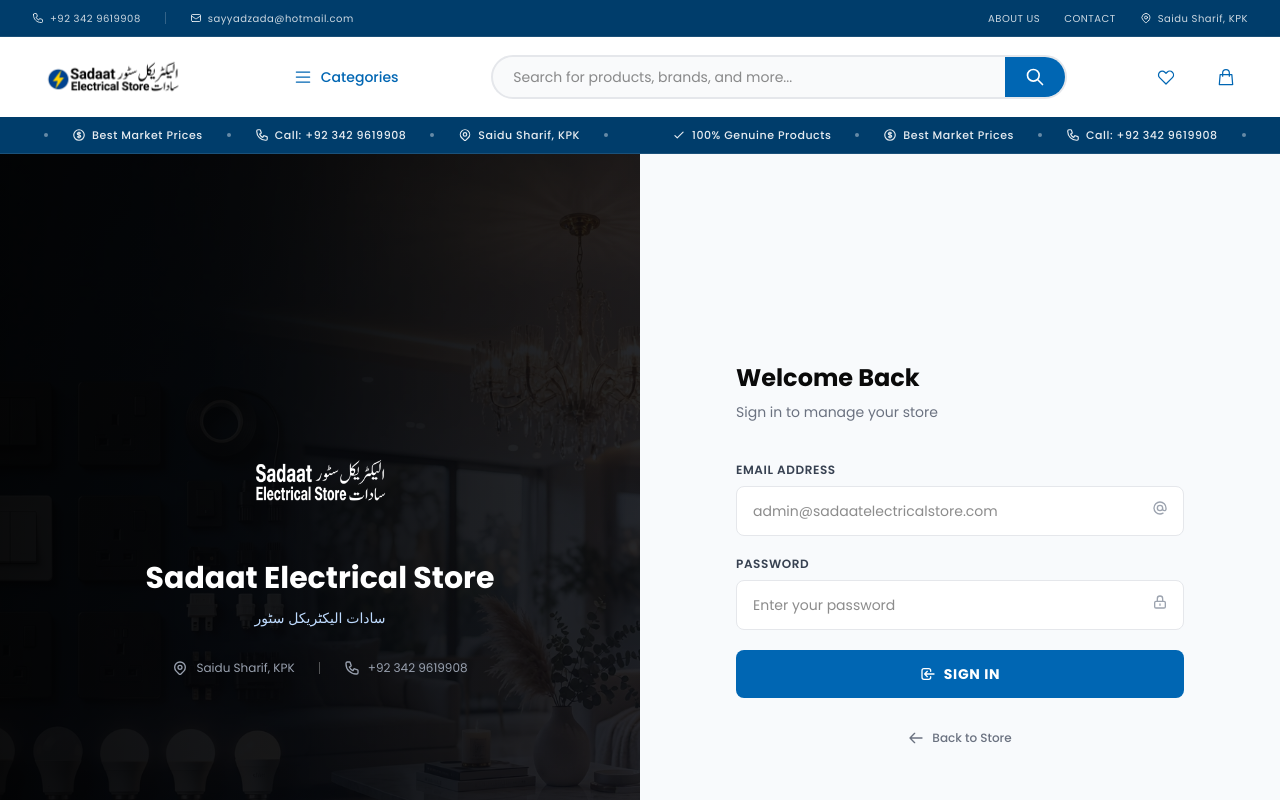
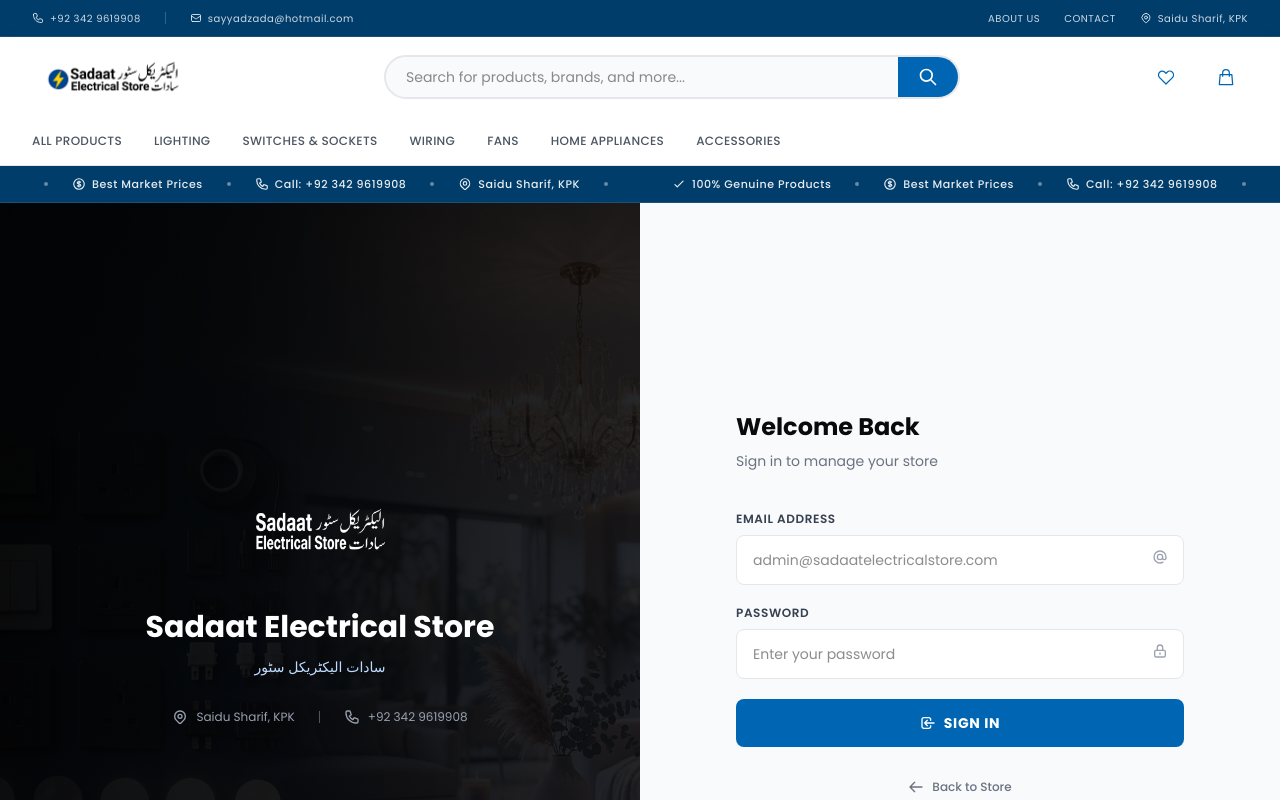
Before and after one commit to SyabAhmad/Sadaat-Electrical-Store, a React (Vite) app: page /admin/login in a window 1280 px wide. Shown: the top 800 px of the page. Built offline with nearby package versions, Linux system fonts and the light colour scheme; no server answers.

Commit message:
Fix header: category nav on top, promo marquee below, remove dead Categories button

```diff
--- a/src/components/Navigation.jsx
+++ b/src/components/Navigation.jsx
@@ -75,14 +75,6 @@
               <img src="/sadaat_header_logo_transparent.png" alt="Sadaat Electrical Store" className="h-12 lg:h-14 w-auto" />
             </Link>
 
-            {/* Categories Button - Desktop */}
-            <button className="hidden lg:flex items-center gap-2 px-4 py-2 text-sm font-medium rounded-lg transition-colors hover:bg-gray-100" style={{color: '#0066B3'}}>
-              <svg className="w-5 h-5" fill="none" stroke="currentColor" viewBox="0 0 24 24">
-                <path strokeLinecap="round" strokeLinejoin="round" strokeWidth={1.5} d="M4 6h16M4 12h16M4 18h16" />
-              </svg>
-              Categories
-            </button>
-
             {/* Search Bar - eXtra/Tamkeen Style */}
             <div className="flex-1 max-w-xl relative hidden md:block">
               <div className="flex items-center rounded-full overflow-hidden" style={{border: '2px solid #e5e7eb', backgroundColor: '#f9fafb'}}>
@@ -153,6 +145,32 @@
         </div>
 
       </nav>
+
+      {/* Desktop Category Nav */}
+      <div className="hidden lg:block sticky top-0 z-40 bg-white" style={{borderBottom: '1px solid #e5e7eb'}}>
+        <div className="max-w-7xl mx-auto px-6 lg:px-8">
+          <div className="flex items-center gap-8 h-12 overflow-x-auto no-scrollbar">
+            {[
+              { name: 'All Products', path: '/products' },
+              { name: 'Lighting', path: '/products?category=lighting' },
+              { name: 'Switches & Sockets', path: '/products?category=switches' },
+              { name: 'Wiring', path: '/products?category=wiring' },
+              { name: 'Fans', path: '/products?category=fans' },
+              { name: 'Home Appliances', path: '/products?category=appliances' },
+              { name: 'Accessories', path: '/products?category=accessories' },
+            ].map((item, i) => (
+              <Link
+                key={i}
+                to={item.path}
+                className="text-xs font-medium tracking-wide uppercase whitespace-nowrap hover:text-[#0066B3] transition-colors"
+                style={{color: '#4b5563'}}
+              >
+                {item.name}
+              </Link>
+            ))}
+          </div>
+        </div>
+      </div>
 
       {/* Desktop Promo Bar */}
       <div className="hidden lg:block" style={{backgroundColor: '#003D6B', borderBottom: '1px solid rgba(255,255,255,0.1)'}}>
```
